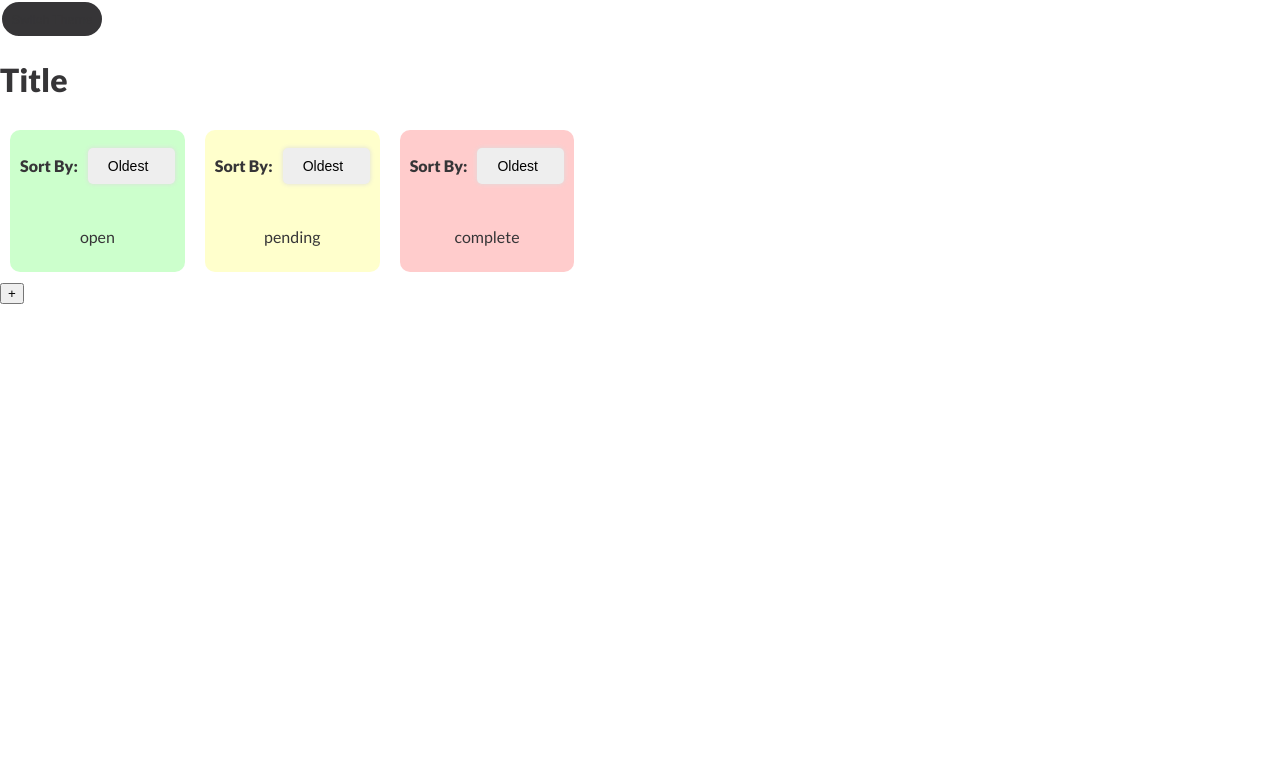
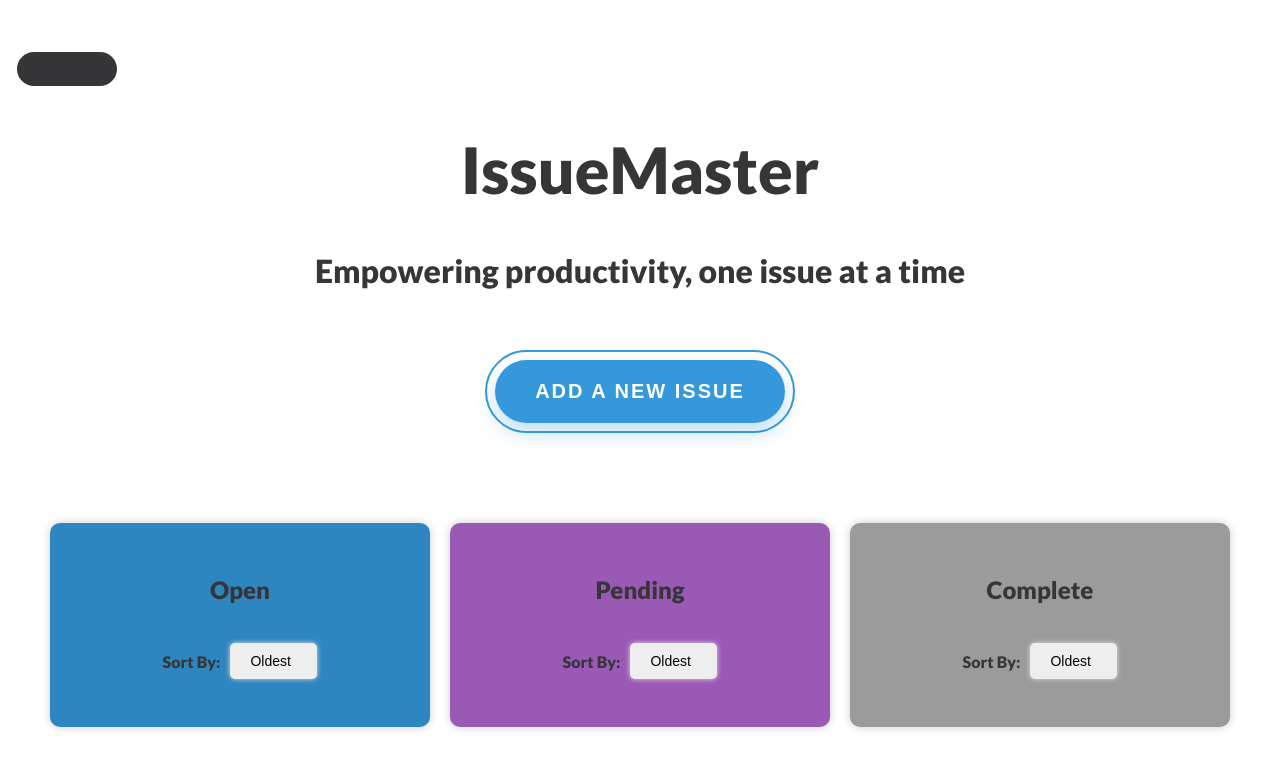
Before and after one commit to rudiszubert369/react-issue-list, a React (Create React App) app: page / in a window 1280 px wide. Shown: the top 768 px of the page. Built offline with nearby package versions, Linux system fonts and the light colour scheme; the HTML template or start-up script is replaced by a standard one.

Commit message:
added styling

```diff
--- a/src/App.js
+++ b/src/App.js
@@ -1,8 +1,8 @@
 import { useReducer, useEffect } from 'react';
+import { initialState } from './state/state';
+import { reducer } from './state/reducer';
 import AddIssue from './components/AddIssue';
 import IssueList from './components/IssueList';
-import { initialState } from './components/state';
-import { reducer } from './components/reducer';
 import IssueContext from './components/IssueContext';
 import Layout from './components/Layout';
 
@@ -28,8 +28,8 @@ const App = () => {
   return (
     <IssueContext.Provider value={{ ...state, dispatch }}>
       <Layout>
+        <AddIssue />
         <IssueList />
-        <AddIssue />
       </Layout>
     </IssueContext.Provider>
   );
--- a/src/components/AddIssue.js
+++ b/src/components/AddIssue.js
@@ -34,7 +34,7 @@ const AddIssue = () => {
       onClick={() => setShowForm(true)}
       aria-label="Open form to add an issue"
     >
-      +
+      ADD A NEW ISSUE
     </button>
   ) : (
     // Form to add an issue
@@ -43,10 +43,7 @@ const AddIssue = () => {
       onSubmit={handleSubmit}
       aria-label="Form to add an issue"
     >
-      <label
-        className={styles.label}
-        htmlFor="title"
-      >
+      <label className={styles.label}>
         Title:
         <input
           className={styles.input}
@@ -58,10 +55,7 @@ const AddIssue = () => {
         />
       </label>
       <br />
-      <label
-        className={styles.label}
-        htmlFor="description"
-      >
+      <label className={styles.label}>
         Description:
         <textarea
           className={styles.textarea}
@@ -72,9 +66,7 @@ const AddIssue = () => {
         />
       </label>
       <div className={styles.timeContainer}>
-        <label
-          htmlFor="days"
-        >
+        <label>
           Days:
         </label>
         <input
@@ -87,9 +79,7 @@ const AddIssue = () => {
           aria-label="Days remaining to solve the issue"
         />
         <br />
-        <label
-          htmlFor="hours"
-        >
+        <label>
           Hours:
         </label>
         <input
@@ -102,9 +92,7 @@ const AddIssue = () => {
           aria-label="Hours remaining to solve the issue"
         />
         <br />
-        <label
-          htmlFor="minutes"
-        >
+        <label>
           Minutes:
         </label>
         <input
--- a/src/components/AddIssue.module.scss
+++ b/src/components/AddIssue.module.scss
@@ -1,11 +1,13 @@
 .form {
-  background-color: #f1f1f1;
+  background-color: #9B9B9B;
   padding: 20px;
   border-radius: 10px;
   transform: translateY(-50px);
   opacity: 0;
   box-shadow: 0px 0px 40px 20px #f1f1f1;
   animation: form-wow 1s forwards;
+  width: 40%;
+  margin: 0 auto;
 }
 
 @keyframes form-wow {
@@ -23,6 +25,11 @@
   font-size: 18px;
   font-weight: bold;
   margin-bottom: 10px;
+  display: flex;
+  align-items: center;
+  justify-content: center;
+  height: 100%;
+
 }
 
 .input,
@@ -30,8 +37,27 @@
   padding: 10px;
   border-radius: 5px;
   border: none;
-  width: 100%;
+  width: 80%;
   animation: input-wow 0.5s forwards;
+}
+
+.label {
+  display: flex;
+  flex-direction: column;
+  padding: 10px;
+
+
+
+
+  input, textarea {
+    margin-top: 10px;
+    border: 1px solid #000;
+    font-size: 16px;
+  }
+
+  input {
+    font-weight: bold;
+  }
 }
 
 @keyframes input-wow {
@@ -44,24 +70,26 @@
 }
 
 .button {
-  background-color: #4CAF50;
-  color: white;
-  padding: 12px 20px;
-  border: none;
-  border-radius: 4px;
+  display: inline-block;
+  padding: 15px 30px;
+  border: 2px solid #333;
+  border-radius: 50px;
+  font-size: 20px;
+  font-weight: bold;
+  text-transform: uppercase;
+  letter-spacing: 2px;
+  background-color: white;
+  color: #333;
+  display: block;
+  margin: 20px auto 0 auto;
   cursor: pointer;
-  margin-top: 10px;
-  animation: button-wow 0.5s forwards;
-}
+  transition: all 0.3s ease-in-out;
+  box-shadow: 0px 10px 20px rgba(0, 0, 0, 0.2);
 
-@keyframes button-wow {
-  from {
-      transform: translateX(-50px);
-      opacity: 0;
-  }
-  to {
-      transform: translateX(0);
-      opacity: 1;
+  &:hover {
+    transform: translateY(-10px);
+    border-color: #333;
+    box-shadow: 0px 20px 40px rgba(0, 0, 0, 0.35);
   }
 }
 
@@ -86,7 +114,7 @@
   display: flex;
   justify-content: space-between;
   align-items: center;
-  margin-top: 20px;
+  margin-top: 40px;
   & > label {
     font-size: 18px;
     font-weight: bold;
@@ -95,10 +123,10 @@
   & > input[type="number"] {
     width: 50px;
     height: 50px;
-    border: 2px solid #4CAF50;
+    border: 1px solid #000;
     text-align: center;
     font-size: 18px;
-    color: #4CAF50;
+    color: #000;
     font-weight: bold;
     padding: 0;
     &:focus {
@@ -106,3 +134,45 @@
     }
   }
 }
+
+.addButton {
+  position: relative;
+  display: block;
+  margin: 70px auto;
+  padding: 20px 40px;
+  border: none;
+  border-radius: 50px;
+  font-size: 20px;
+  font-weight: bold;
+  text-transform: uppercase;
+  letter-spacing: 2px;
+  background-color: #3498db;
+  color: white;
+  transition: all 0.3s ease-in-out;
+  box-shadow: 0px 10px 20px rgba(52, 152, 219, 0.3);
+  cursor: pointer;
+
+  &:before {
+    content: "";
+    position: absolute;
+    top: -10px;
+    left: -10px;
+    right: -10px;
+    bottom: -10px;
+    border: 2px solid #3498db;
+    border-radius: 50px;
+    z-index: -1;
+    transition: all 0.3s ease-in-out;
+  }
+
+  &:hover {
+    transform: scale(1.05);
+    box-shadow: 0px 20px 40px rgba(52, 152, 219, 0.5);
+    &:before {
+      top: -20px;
+      left: -20px;
+      right: -20px;
+      bottom: -20px;
+    }
+  }
+}
--- a/src/components/IssueList.js
+++ b/src/components/IssueList.js
@@ -3,6 +3,7 @@ import { useContext } from 'react';
 import IssueContext from './IssueContext';
 import Issue from './Issue';
 import styles from './IssueList.module.scss';
+
 
 const IssueList = () => {
   const { issues } = useContext(IssueContext);
@@ -33,6 +34,7 @@ const IssueList = () => {
 
         return (
           <div className={styles[`${status}-issues`]} key={status}>
+            <h4>{status}</h4>
             <div className={styles.sortBy}>
               <p>Sort By:</p>
               <select
@@ -44,7 +46,6 @@ const IssueList = () => {
                 <option value="title">Name</option>
               </select>
             </div>
-            <p>{status}</p>
             {sortedIssues.map(issue => (
               <Issue key={issue.id} {...issue} />
             ))}
--- a/src/components/IssueList.module.scss
+++ b/src/components/IssueList.module.scss
@@ -1,36 +1,90 @@
-.open-issues {
+.wrapper {
   display: flex;
+  justify-content: space-between;
+  max-width: 1200px;
+  margin: 0 auto;
+  padding: 20px;
+  text-align: center;
+
+  @media (max-width: 767px) {
     flex-direction: column;
     align-items: center;
-    background-color: #ccffcc;
     padding: 10px;
-    margin: 10px;
-    border-radius: 10px;
+  }
 }
 
-  .pending-issues {
-    display: flex;
-    flex-direction: column;
-    align-items: center;
-    background-color: #ffffcc;
-    padding: 10px;
-    margin: 10px;
-    border-radius: 10px;
-  }
-
+.open-issues,
+.pending-issues,
 .complete-issues {
   display: flex;
   flex-direction: column;
   align-items: center;
-    background-color: #ffcccc;
-    padding: 10px;
+  padding: 20px;
+  border-radius: 10px;
+  box-shadow: 0px 0px 10px rgba(0, 0, 0, 0.2);
+  width: 400px;
   margin: 10px;
-    border-radius: 10px;
+
+  h4 {
+    text-transform: capitalize;
+    font-weight: 700;
+    font-size: 1.5rem;
+  }
 }
 
-  .wrapper {
-    display : flex;
+
+.open-issues {
+  background-color: #2E86C1;
 }
+
+.pending-issues {
+  background-color: #9B59B6;
+}
+
+.complete-issues {
+  background-color: #9B9B9B;
+}
+
+.sortBy {
+  display: flex;
+  align-items: space-around;
+  margin-bottom: 20px;
+
+  p {
+    margin-right: 10px;
+    font-weight: bold;
+    font-size: 16px;
+  }
+
+  select {
+    padding: 10px 20px;
+    border-radius: 5px;
+    background-color: #eee;
+    border: none;
+    font-size: 14px;
+    outline: none;
+    transition: all 0.2s ease-in-out;
+    box-shadow: 0 0 5px #ddd;
+    appearance: none;
+
+    &:hover {
+      cursor: pointer;
+      background-color: #ddd;
+    }
+
+    &:focus {
+      background-color: #fff;
+      box-shadow: 0 0 5px #aaa;
+    }
+
+    &::-ms-expand {
+      display: none;
+    }
+  }
+}
+
+
+
 
 .sortBy {
   display: flex;
--- a/src/components/Layout.js
+++ b/src/components/Layout.js
@@ -1,9 +1,20 @@
 import { useSpring, animated } from 'react-spring';
+import styled from 'styled-components';
 import { ThemeProvider } from "styled-components";
 import { lightTheme, darkTheme } from "../styles/Theme";
 import { GlobalStyles } from "../styles/GlobalStyles";
 import  { useDarkMode } from "../styles/useDarkMode";
 import Toggle from "./Toggler";
+
+const Title = styled(animated.h1)`
+  font-size: 4rem;
+  text-align: center;
+`;
+
+const Tagline = styled(animated.h2)`
+  font-size: 2em;
+  text-align: center;
+`;
 
 const Layout = ({ children }) => {
   const [theme, themeToggler] = useDarkMode();
@@ -16,12 +27,19 @@ const Layout = ({ children }) => {
     delay: 500,
   });
 
+  const taglineProps = useSpring({
+    from: { opacity: 0, transform: 'translate3d(0,-40px,0)' },
+    to: { opacity: 1, transform: 'translate3d(0,0,0)' },
+    delay: 1000,
+  });
+
   return (
       <ThemeProvider theme={themeMode}>
-        <GlobalStyles/>
-        <Toggle theme={theme} toggleTheme={themeToggler} />
+        <GlobalStyles />
         <header>
-          <animated.h1 style={titleProps}>Title</animated.h1>
+          <Toggle theme={theme} toggleTheme={themeToggler} />
+          <Title style={titleProps}>IssueMaster</Title>
+          <Tagline style={taglineProps}>Empowering productivity, one issue at a time</Tagline>
         </header>
         <main>{children}</main>
       </ThemeProvider>
--- a/src/components/Toggler.js
+++ b/src/components/Toggler.js
@@ -8,7 +8,10 @@ const Button = styled.button`
   cursor: pointer;
   font-size:0.8rem;
   padding: 0.6rem;
-  }`;
+  margin-top: 50px;
+  margin-left: 15px;
+  }
+  `;
 
 const Toggle = ({ toggleTheme }) => {
     return (
--- a/src/styles/GlobalStyles.js
+++ b/src/styles/GlobalStyles.js
@@ -7,4 +7,5 @@ export const GlobalStyles = createGlobalStyle`
     background: ${({ theme }) => theme.body};
     color: ${({ theme }) => theme.text};
     transition: all 0.50s linear;
-  }`
+  }
+  `;
```
Also changed, not shown: src/App.css (deleted, +0 -38 lines), src/state/reducer.js (renamed from src/components/reducer.js), src/state/state.js (renamed from src/components/state.js). Lines whose indentation alone changed are shown as unchanged.
